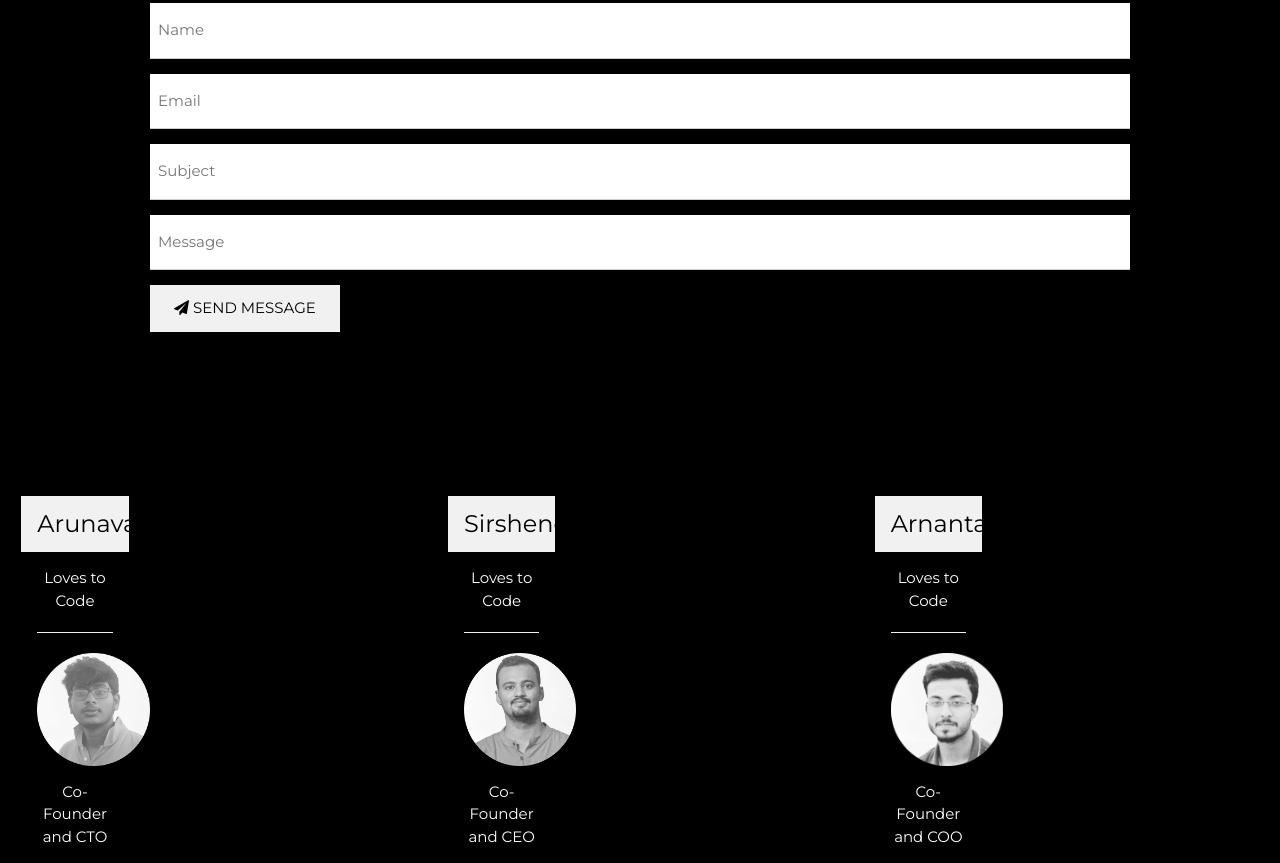
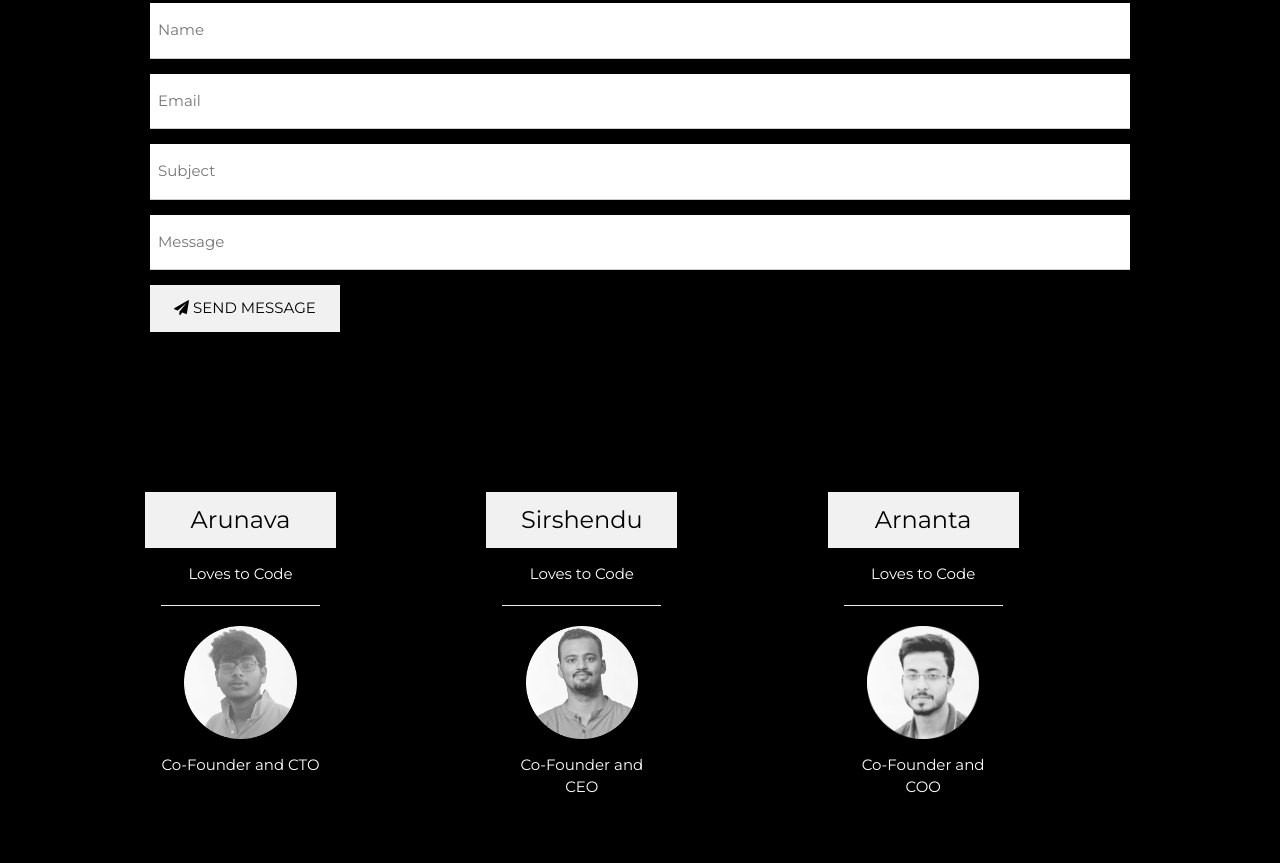
Before and after one commit to semicoloncop/semicoloncop, a plain HTML site: page index.html in a window 1280 px wide. Shown: the part 806-1669 px from the top of the page. After the commit the page ends 1623 px from the top, so only its background shows below. Drawn offline with nearby package versions, Linux system fonts and the light colour scheme.

Commit message:
Update index.html

```diff
--- a/index.html
+++ b/index.html
@@ -23,7 +23,7 @@ body, h1,h2,h3,h4,h5,h6 {font-family: "Montserrat", sans-serif}
   text-align: center;
   padding:5%;
   height:10em;
-  width:10em;
+  width:15em;
 }
 .displayimage{
   height : 7.5em;
@@ -31,6 +31,8 @@ body, h1,h2,h3,h4,h5,h6 {font-family: "Montserrat", sans-serif}
 }
 .Founders{
   text-align: center;
+  padding-left: 10%;
+  padding-right:10%;
 }
 
 </style>
```
